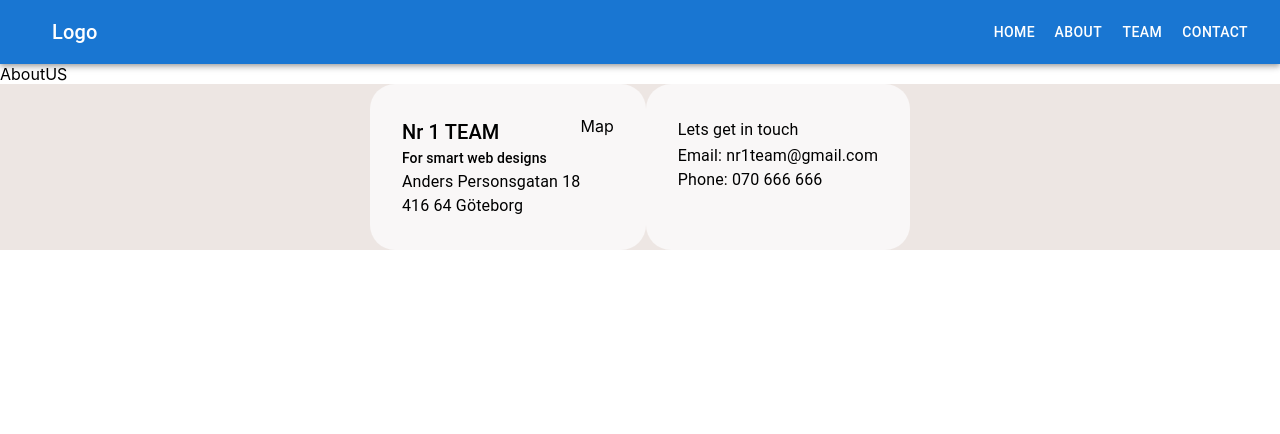
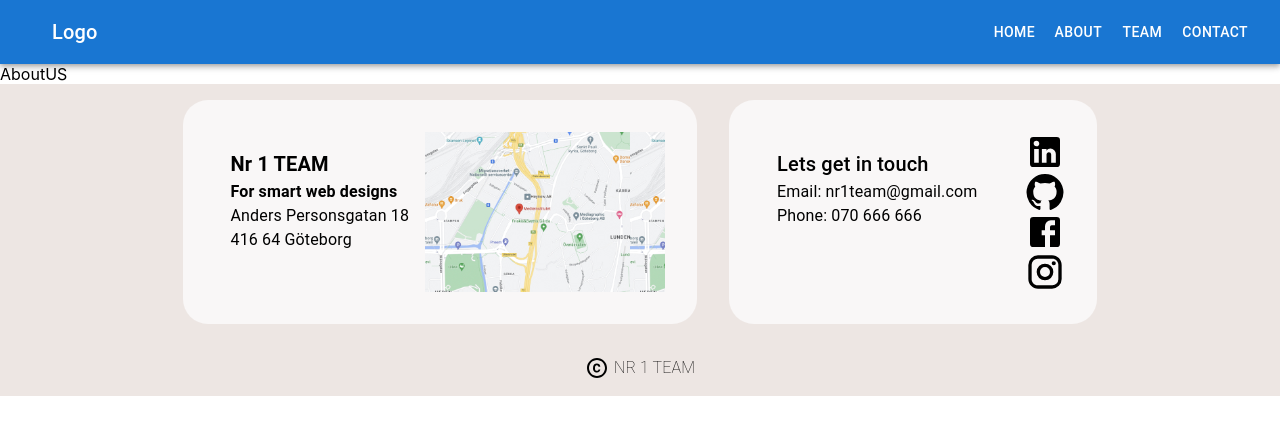
Before and after one commit to Prisberg/nr1team, a React (Create React App) app: page /about in a window 1280 px wide. Shown: the top 434 px of the page. Built offline with nearby package versions, Linux system fonts and the light colour scheme.

Commit message:
final content and styling

```diff
--- a/package.json
+++ b/package.json
@@ -5,6 +5,7 @@
   "dependencies": {
     "@emotion/react": "^11.10.0",
     "@emotion/styled": "^11.10.0",
+    "@mui/icons-material": "^5.10.2",
     "@mui/material": "^5.10.2",
     "@testing-library/jest-dom": "^5.16.5",
     "@testing-library/react": "^13.3.0",
--- a/src/components/footer/Footer.jsx
+++ b/src/components/footer/Footer.jsx
@@ -1,13 +1,20 @@
 import { Box, Typography } from "@mui/material";
+import Map from "./map.jpg";
 import React from "react";
+import CopyrightIcon from "@mui/icons-material/Copyright";
+import LinkedInIcon from "@mui/icons-material/LinkedIn";
+import GitHubIcon from "@mui/icons-material/GitHub";
+import FacebookIcon from "@mui/icons-material/Facebook";
+import InstagramIcon from "@mui/icons-material/Instagram";
 
 function Footer() {
   return (
+    <Box sx={{ backgroundColor: "#EDE6E3" }}>
       <Box
         sx={{
           display: "flex",
           justifyContent: "center",
-        backgroundColor: "#EDE6E3",
+          flexWrap: "wrap",
         }}
       >
         <Box
@@ -16,26 +23,60 @@ function Footer() {
             borderRadius: "25px",
             padding: "2rem",
             display: "flex",
+            margin: "1rem",
+            flexWrap: "wrap",
           }}
         >
-        <Box>
-          <Typography variant="h6">Nr 1 TEAM</Typography>
-          <Typography variant="subtitle2">For smart web designs</Typography>
+          <Box sx={{ margin: "1rem" }}>
+            <Typography variant="h6" sx={{ fontWeight: "bolder" }}>
+              Nr 1 TEAM
+            </Typography>
+            <Typography sx={{ fontWeight: "bolder" }}>
+              For smart web designs
+            </Typography>
             <Typography>Anders Personsgatan 18</Typography>
             <Typography>416 64 Göteborg</Typography>
           </Box>
-        <Box>Map</Box>
+          <Box
+            sx={{
+              backgroundImage: `url(${Map})`,
+              backgroundSize: "contain",
+              height: "10rem",
+              width: "15rem",
+            }}
+          ></Box>
         </Box>
         <Box
           sx={{
             backgroundColor: "#F9F7F7",
             borderRadius: "25px",
+            display: "flex",
             padding: "2rem",
+            margin: "1rem",
           }}
         >
-        <Typography variant="subtitle1"> Lets get in touch</Typography>
+          <Box sx={{ margin: "1rem" }}>
+            <Typography variant="h6"> Lets get in touch</Typography>
             <Typography>Email: nr1team@gmail.com</Typography>
             <Typography>Phone: 070 666 666</Typography>
+          </Box>
+          <Box
+            sx={{
+              display: "flex",
+              flexDirection: "column",
+              ml: "2rem",
+            }}
+          >
+            <LinkedInIcon sx={{ height: "40px", width: "40px" }} />
+            <GitHubIcon sx={{ height: "40px", width: "40px" }} />
+            <FacebookIcon sx={{ height: "40px", width: "40px" }} />
+            <InstagramIcon sx={{ height: "40px", width: "40px" }} />
+          </Box>
+        </Box>
+      </Box>
+      <Box sx={{ display: "flex", justifyContent: "center", padding: "1rem" }}>
+        <CopyrightIcon />
+        <Typography sx={{ fontWeight: "50", pl: "5px" }}>NR 1 TEAM</Typography>
       </Box>
     </Box>
   );
```
Also changed, not shown: src/components/footer/map.jpg (added), 1 other file (tests, documents, lock files or other folders). Lines whose indentation alone changed are shown as unchanged.
